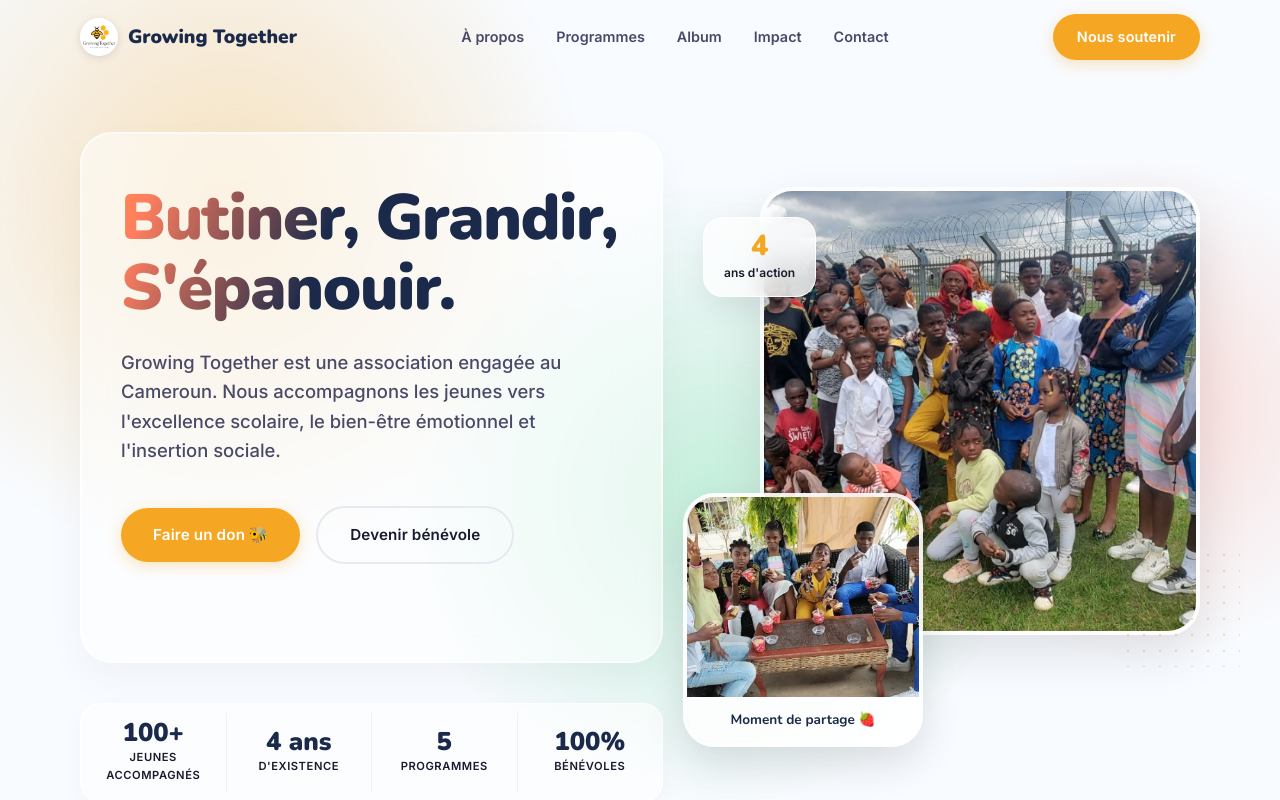
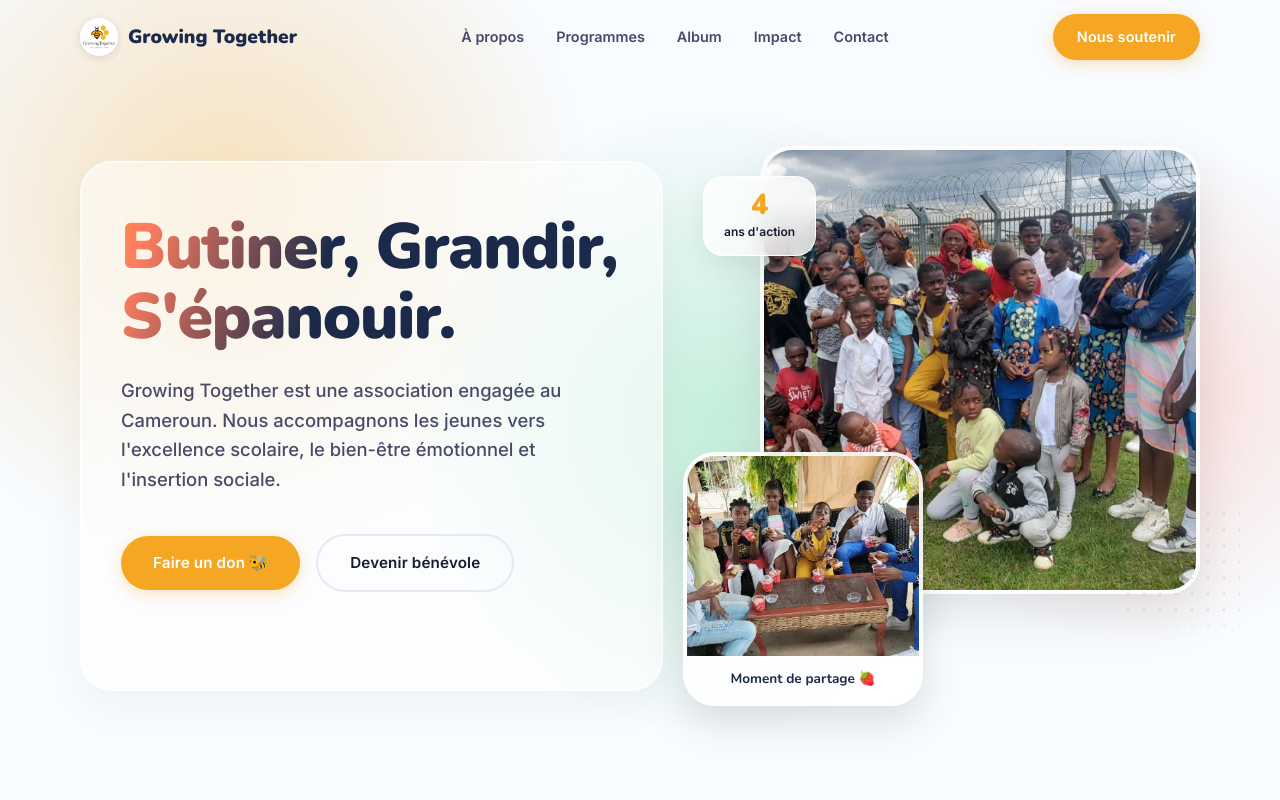
Before and after one commit to ekopaulin/growing-together, a React (Vite) app: page / in a window 1280 px wide. Shown: the top 800 px of the page. Built offline with nearby package versions, Linux system fonts and the light colour scheme.

Commit message:
fix: remove duplicate stats from Hero, clean social links in Contact

```diff
--- a/src/components/Contact.jsx
+++ b/src/components/Contact.jsx
@@ -36,11 +36,14 @@ const contactInfo = [
   },
 ];
 
+const FacebookIcon = () => (
+  <svg width="18" height="18" viewBox="0 0 24 24" fill="currentColor">
+    <path d="M18 2h-3a5 5 0 0 0-5 5v3H7v4h3v8h4v-8h3l1-4h-4V7a1 1 0 0 1 1-1h3z" />
+  </svg>
+);
+
 const socials = [
-  { label: 'Facebook', icon: 'f', color: '#1877F2', url: 'https://www.facebook.com/share/17rvQzVEAF/' },
-  { label: 'Instagram', icon: '▲', color: '#E1306C', url: '#' },
-  { label: 'YouTube', icon: '▶', color: '#FF0000', url: '#' },
-  { label: 'WhatsApp', icon: '●', color: '#25D366', url: '#' },
+  { label: 'Facebook', icon: <FacebookIcon />, color: '#1877F2', url: 'https://www.facebook.com/share/17rvQzVEAF/' },
 ];
 
 export default function Contact() {
--- a/src/components/Hero.jsx
+++ b/src/components/Hero.jsx
@@ -1,6 +1,5 @@
 import { useEffect, useRef } from 'react';
 import styles from './Hero.module.css';
-import AnimatedCounter from './ui/AnimatedCounter';
 
 export default function Hero() {
   const sectionRef = useRef(null);
@@ -38,27 +37,7 @@ export default function Hero() {
           </div>
         </div>
 
-        {/* Stats bar moved outside for layout flexibility */}
-        <div className={styles.statsBarWrapper}>
-          <div className={styles.statsBar}>
-            <div className={styles.statItem}>
-              <span className={styles.statNum}><AnimatedCounter end="100" suffix="+" /></span>
-              <span className={styles.statLabel}>Jeunes accompagnés</span>
-            </div>
-            <div className={styles.statItem}>
-              <span className={styles.statNum}><AnimatedCounter end="4" suffix=" ans" /></span>
-              <span className={styles.statLabel}>D'existence</span>
-            </div>
-            <div className={styles.statItem}>
-              <span className={styles.statNum}><AnimatedCounter end="5" /></span>
-              <span className={styles.statLabel}>Programmes</span>
-            </div>
-            <div className={styles.statItem}>
-              <span className={styles.statNum}><AnimatedCounter end="100" suffix="%" /></span>
-              <span className={styles.statLabel}>Bénévoles</span>
-            </div>
-          </div>
-        </div>
+
 
         {/* RIGHT — Photo composition */}
         <div className={`${styles.photoCol} reveal-right delay-2`}>
--- a/src/components/Hero.module.css
+++ b/src/components/Hero.module.css
@@ -46,13 +46,10 @@
   100% { transform: translate(-40px, 20px) scale(0.95); }
 }
 
-/* INNER GRID */
 .inner {
   display: grid;
   grid-template-columns: 1.1fr 0.9fr;
-  grid-template-rows: auto auto;
   column-gap: 60px;
-  row-gap: 40px;
   align-items: center;
   padding-top: 60px;
   padding-bottom: 80px;
@@ -116,39 +113,10 @@
   margin-bottom: 48px; flex-wrap: wrap;
 }
 
-/* MINI STATS BAR (Adapted for Glass) */
-.statsBar {
-  display: flex; align-items: center; gap: 0;
-  background: rgba(255, 255, 255, 0.6);
-  border: 1px solid rgba(255, 255, 255, 0.9);
-  border-radius: var(--radius-lg);
-  box-shadow: 0 8px 24px rgba(0,0,0,0.03);
-  overflow: hidden;
-  width: 100%;
-}
-.statItem {
-  flex: 1; text-align: center;
-  padding: 16px 12px;
-}
-.statItem + .statItem {
-  border-left: 1px solid rgba(0, 0, 0, 0.05);
-}
-.statNum {
-  display: block;
-  font-family: var(--font-display);
-  font-weight: 900; font-size: 1.6rem;
-  color: var(--navy); line-height: 1;
-}
-.statLabel {
-  font-size: 0.7rem; color: var(--gray-600);
-  font-weight: 600; text-transform: uppercase;
-  letter-spacing: 0.05em; margin-top: 4px;
-  display: block;
-}
+
 
 .glassCard { grid-column: 1; grid-row: 1; }
-.statsBarWrapper { grid-column: 1; grid-row: 2; width: 100%; align-self: start; }
-.photoCol { grid-column: 2; grid-row: 1 / span 2; align-self: center; }
+.photoCol { grid-column: 2; grid-row: 1; align-self: center; }
 
 /* ── RIGHT PHOTO COL ── */
 .photoCol {
@@ -263,12 +231,6 @@
     grid-row: 2;
     height: 400px; max-width: 500px; margin: 0 auto; width: 100%;
   }
-  .statsBarWrapper {
-    grid-column: 1;
-    grid-row: 3;
-    width: 100%;
-    margin-top: 20px;
-  }
   .actions { justify-content: center; margin-bottom: 0; }
   .mainCard { width: 80%; right: 0; }
   .accentCard { width: 50%; left: 0; bottom: -20px; }
@@ -285,6 +247,4 @@
   .accentCard { width: 65%; left: -10px; bottom: 0; }
   .accentCard img { height: 180px; }
   .floatBadge { left: -15px; top: -10px; transform: scale(0.85); }
-  .statsBar { flex-direction: column; gap: 0; }
-  .statItem + .statItem { border-left: none; border-top: 1px solid rgba(0,0,0,0.05); }
 }
```
